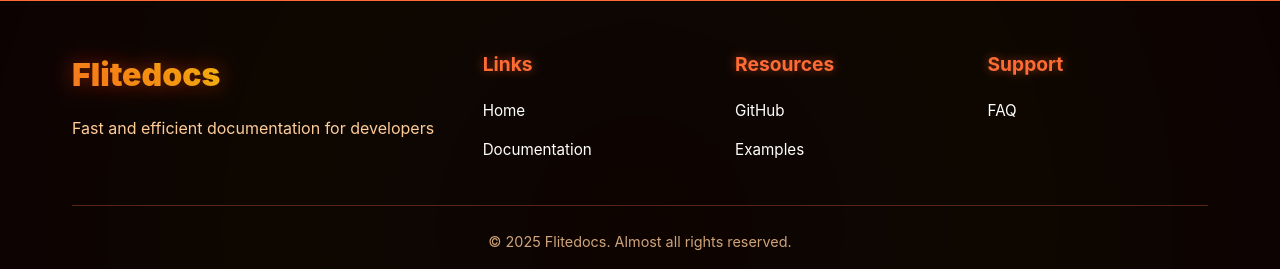
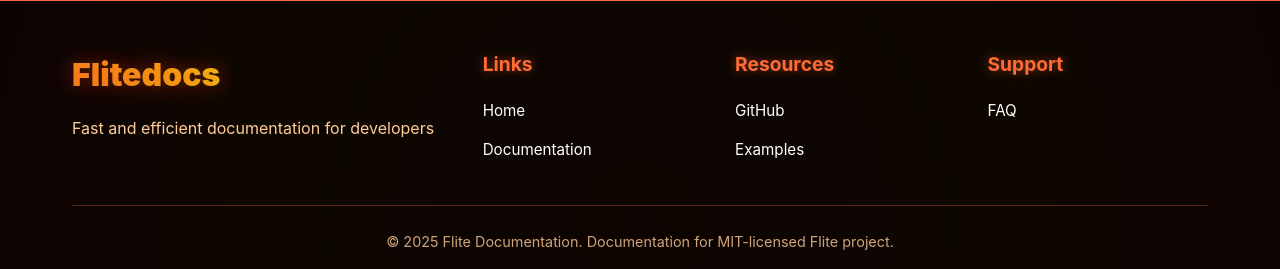
Before and after one commit to Artbyo3/flitedocs, a Flask app: page / in a window 1280 px wide. Shown: the part 974-1243 px from the top of the page. Run offline with Flask 3, Linux system fonts and the light colour scheme.

Commit message:
changed flite init for / flite create

```diff
--- a/app/templates/base.html
+++ b/app/templates/base.html
@@ -77,7 +77,7 @@
                 </div>
             </div>
             <div class="footer-bottom">
-                <p>&copy; 2025 Flitedocs. Almost all rights reserved.</p>
+                <p>&copy; 2025 Flite Documentation. Documentation for MIT-licensed Flite project.</p>
             </div>
         </div>
     </footer>
--- a/app/templates/docs.html
+++ b/app/templates/docs.html
@@ -199,7 +199,7 @@ pip install -e .</code></pre>
                   <h3 class="text-lg font-semibold text-flite-yellow mb-2">Initialize Project</h3>
                   <p class="text-gray-300 mb-3">Create a new Flask project with Flite's default template.</p>
                   <div class="bg-gray-900 rounded-lg p-4">
-                    <pre class="text-green-400 text-sm"><code>flite init my-project</code></pre>
+                    <pre class="text-green-400 text-sm"><code>flite init create</code></pre>
                   </div>
                 </div>
               </div>
```
